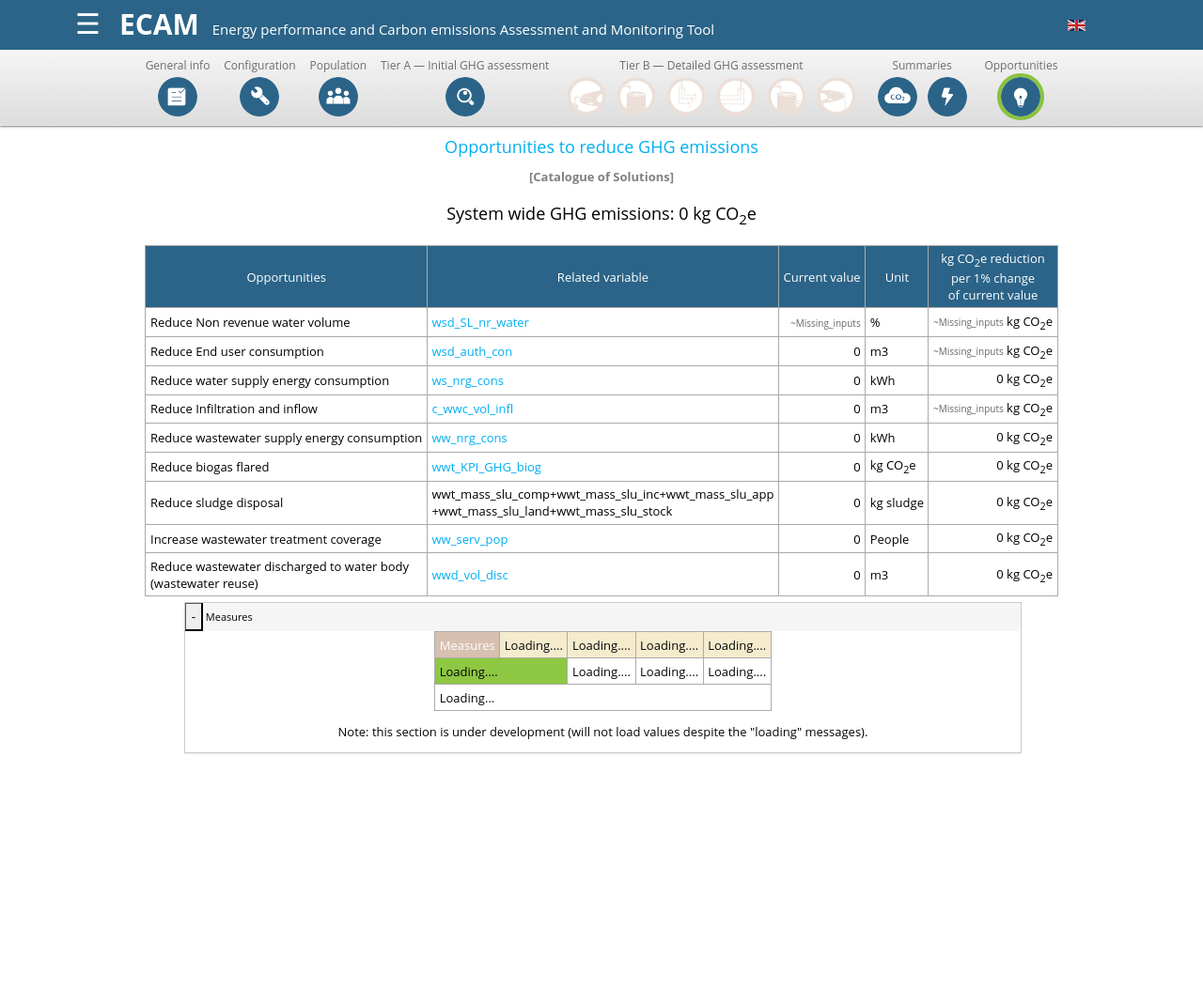
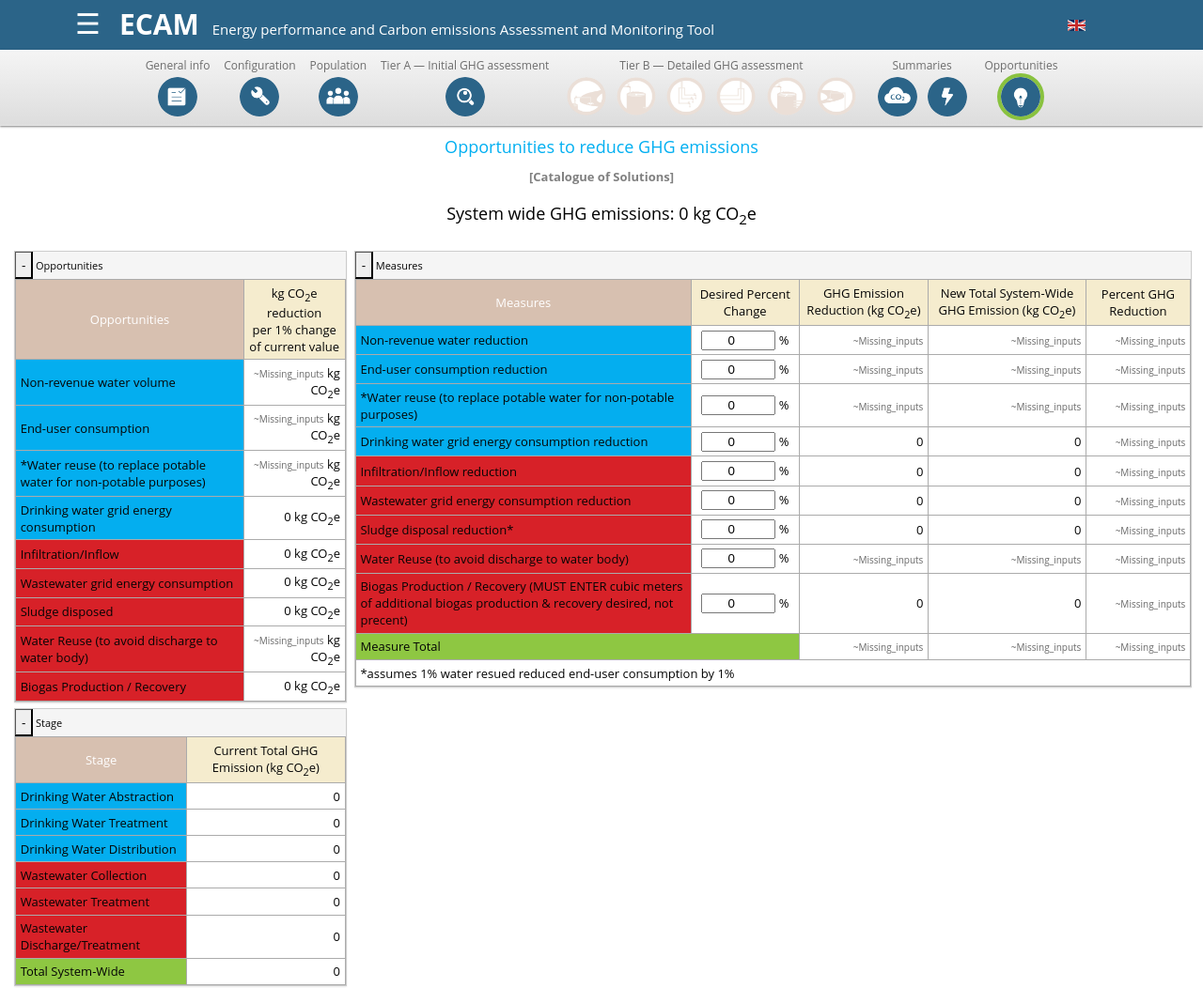
Before and after one commit to icra/ecam, a PHP site: page /opps.php in a window 1280 px wide. Shown: the whole page at 94% size. Before the commit the page ends 803 px from the top, so only its background shows below. Run offline with PHP 8.4, Linux system fonts and the light colour scheme.

Commit message:
#7 rollback to previous opps page

```diff
--- a/opps.php
+++ b/opps.php
@@ -443,11 +443,13 @@
 			opps.g_update_total();
 			updateResult();
 		}
+
 	</script>
+
 	<style>
 		#root #container_TotalGHG {
 			font-size:18px;
-  	}
+  	#}
 
 		.body-title {
 			text-align: left;
@@ -457,6 +459,7 @@
 			text-align: right;
 		}
 	</style>
+
 </head><body onload=init()><center>
 <!--includes-->
 	<!--sidebar--><?php include'sidebar.php'?>
@@ -464,7 +467,8 @@
 	<!--linear--><?php include'linear.php'?>
 <!--/includes-->
 <div style="textAlign: center">
-  <!--title--><h1><?php write('#opps_title')?></h1>
+	<h1>Opportunities to reduce GHG emissions</h1>
+
 	<!-- including link to catalogue of solutions -->
 	<a href="http://www.iwa-network.org/water-climate-energy-solutions/public/"
 		style="font-weight: bold; color: grey;">[Catalogue of Solutions]
@@ -472,156 +476,65 @@
 </div>
 
 <div id=root>
+
 	<!--total ghg indicator-->
 	<p id=container_TotalGHG>
-		<?php write('#System wide GHG emissions')?>:
-		<span id=TotalGHG><?php write('#Loading')?>...</span>
+		System wide GHG emissions:
+		<span id=TotalGHG>Loading...</span>
 		kg CO<sub>2</sub>e
 	</p>
 
-	<!--opps table-->
-	<div>
-		<table id=opps>
+	<!-- div for opps & stage (~30% width) -->
+	<div class="inline" style="width:28%">
+
+		<!-- opps card -->
+		<div class="card" id="opps_table">
+			<?php cardMenu("Opportunities") ?>
+			<table>
+				<thead>
 					<tr>
-				<th><?php write('#Opportunities')?>
-				<th><?php write('#Related variable')?>
-				<th><?php write('#Current value')?>
-				<th><?php write('#Unit')?>
-				<th>kg CO<sub>2</sub>e
-					<?php write('#reduction per 1 percent change of current value')?>
+						<th style="background:#d7bfaf">Opportunities</th>
+						<th id="opps-col-1" style="text-align: center; color: black; background: #f5ecce;">Loading....</th>
+					</tr>
+				</thead>
+				<tbody id="opps-body">
+					<template id="opps-body-template">
 						<tr>
-				<script>
-					//name
-					document.write("<td>Reduce Non revenue water volume <td><a href=variable.php?id=wsd_SL_nr_water>wsd_SL_nr_water</a>");
-					var val=Global.Water.Distribution.wsd_SL_nr_water();
-					var unit=Info.wsd_SL_nr_water.unit;
-					//value + unit
-					document.write("<td align=right>"+format(val)+"<td>"+unit);
-					//1% change in emissions
-					var emissions = 0.01 * Global.Water.Distribution.wsd_SL_ghg_attr();
-					document.write("<td align=right>"+format(emissions)+" kg CO<sub>2</sub>e");
-				</script>
+							<td class="body-title" id="opps-body-title">Loading....</td>
+							<td class="body-ghg" id="opps-body-ghg">Loading....</td>
+						</tr>
+					</template>
+				</tbody>
+			</table>
+		</div>
+
+		<!-- stages card -->
+		<div class="card" id="stage_table">
+			<?php cardMenu("Stage") ?>
+			<table>
+				<thead>
 					<tr>
-				<script>
-					//name
-					document.write("<td>Reduce End user consumption <td><a href=variable.php?id=wsd_auth_con>wsd_auth_con</a>");
-					var val=Global.Water.Distribution.wsd_auth_con;
-					var unit=Info.wsd_auth_con.unit;
-					//value + unit
-					document.write("<td align=right>"+format(val)+"<td>"+unit);
-					//1% change in emissions
-					var emissions = 0.01 * val * Global.Water.Distribution.wsd_KPI_nrg_per_m3() * Global.General.conv_kwh_co2;
-					document.write("<td align=right>"+format(emissions)+" kg CO<sub>2</sub>e");
-				</script>
+						<th style="background:#d7bfaf">Stage</th>
+						<th id="stage-col-1" style="text-align: center; color: black; background: #f5ecce;">Loading....</th>
+					</tr>
+				</thead>
+			  <tbody id="stage-body">
+				  <template id="stage-body-template">
 						<tr>
-				<script>
-					document.write("<td>Reduce water supply energy consumption <td><a href=variable.php?id=ws_nrg_cons>ws_nrg_cons</a>");
-					var val=Global.Water.ws_nrg_cons();
-					var unit=Info.ws_nrg_cons.unit;
-					//value + unit
-					document.write("<td align=right>"+format(val)+"<td>"+unit);
-					//1% change in emissions
-					var emissions = 0.01 * val * Global.General.conv_kwh_co2;
-					document.write("<td align=right>"+format(emissions)+" kg CO<sub>2</sub>e");
-				</script>
+					  	<td class="body-title" id="stage-body-title">Loading....</td>
+							<td class="body-ghg" id="stage-body-ghg">Loading....</td>
+						</tr>
+					</template>
+		 	  </tbody>
+				<tfoot>
 					<tr>
-				<script>
-					//name
-					document.write("<td>Reduce Infiltration and inflow<td><a href=variable.php?id=c_wwc_vol_infl>c_wwc_vol_infl</a>");
-					var val=Global.Waste.Collection.c_wwc_vol_infl();
-					var unit=Info.c_wwc_vol_infl.unit;
-					//value + unit
-					document.write("<td align=right>"+format(val)+"<td>"+unit);
-					//1% change in emissions
-					var emissions = 0.01 * Global.Waste.Collection.wwc_SL_GHG_ii();
-					document.write("<td align=right>"+format(emissions)+" kg CO<sub>2</sub>e");
-				</script>
-			<tr>
-				<script>
-					document.write("<td>Reduce wastewater supply energy consumption <td><a href=variable.php?id=ww_nrg_cons>ww_nrg_cons</a>");
-					var val=Global.Waste.ww_nrg_cons();
-					var unit=Info.ww_nrg_cons.unit;
-					//value + unit
-					document.write("<td align=right>"+format(val)+"<td>"+unit);
-					//1% change in emissions
-					var emissions = 0.01 * val * Global.General.conv_kwh_co2;
-					document.write("<td align=right>"+format(emissions)+" kg CO<sub>2</sub>e");
-				</script>
-			<tr>
-				<script>
-					document.write("<td>Reduce biogas flared<td><a href=variable.php?id=wwt_KPI_GHG_biog>wwt_KPI_GHG_biog</a>");
-					var val=Global.Waste.Treatment.wwt_KPI_GHG_biog();
-					var unit=Info.wwt_KPI_GHG_biog.unit;
-					//value + unit
-					document.write("<td align=right>"+format(val)+"<td>"+unit);
-					//1% change in emissions
-					var emissions = 0.01 * val * Global.Waste.Treatment.wwt_KPI_GHG_biog();
-					document.write("<td align=right>"+format(emissions)+" kg CO<sub>2</sub>e");
-				</script>
-			<tr>
-				<script>
-					document.write("<td>Reduce sludge disposal<td>wwt_mass_slu_comp+wwt_mass_slu_inc+wwt_mass_slu_app<br>+wwt_mass_slu_land+wwt_mass_slu_stock");
-					//value + unit
-					var val=(function(){
-						return Global.Waste.Treatment.wwt_mass_slu_comp +
-									 Global.Waste.Treatment.wwt_mass_slu_inc  +
-									 Global.Waste.Treatment.wwt_mass_slu_app  +
-									 Global.Waste.Treatment.wwt_mass_slu_land +
-									 Global.Waste.Treatment.wwt_mass_slu_stock
-					})();
-					var unit="kg sludge";
-					document.write("<td align=right>"+format(val)+"<td>"+unit);
-					//1% change in emissions
-					//modify inputs, get the value, then restore them
-					Global.Waste.Treatment.wwt_mass_slu_comp *=0.01;
-					Global.Waste.Treatment.wwt_mass_slu_inc  *=0.01;
-					Global.Waste.Treatment.wwt_mass_slu_app  *=0.01;
-					Global.Waste.Treatment.wwt_mass_slu_land *=0.01;
-					Global.Waste.Treatment.wwt_mass_slu_stock*=0.01;
-					var emissions=Global.Waste.Treatment.wwt_KPI_GHG_slu();
-					Global.Waste.Treatment.wwt_mass_slu_comp *=100;
-					Global.Waste.Treatment.wwt_mass_slu_inc  *=100;
-					Global.Waste.Treatment.wwt_mass_slu_app  *=100;
-					Global.Waste.Treatment.wwt_mass_slu_land *=100;
-					Global.Waste.Treatment.wwt_mass_slu_stock*=100;
-					document.write("<td align=right>"+format(emissions)+" kg CO<sub>2</sub>e");
-				</script>
-			<tr>
-				<script>
-					document.write("<td>Increase wastewater treatment coverage<td><a href=variable.php?id=ww_serv_pop>ww_serv_pop</a>");
-					//value + unit
-					var val=Global.Waste.ww_serv_pop;
-					var unit=Info.ww_serv_pop.unit;
-					document.write("<td align=right>"+format(val)+"<td>"+unit);
-					//1% change in emissions
-					var emissions=(function(){
-						//modify serv pop and recalc GHGs that depend on it
-						var ret=Global.Waste.Collection.wwc_KPI_GHG_unt_ch4();
-						ret+=Global.Waste.Collection.wwc_KPI_GHG_unt_n2o();
-						ret+=Global.Waste.Treatment.wwt_KPI_GHG_tre_n2o();
-						Global.Waste.ww_serv_pop*=1.01;
-						ret-=Global.Waste.Collection.wwc_KPI_GHG_unt_ch4();
-						ret-=Global.Waste.Collection.wwc_KPI_GHG_unt_n2o();
-						ret-=Global.Waste.Treatment.wwt_KPI_GHG_tre_n2o();
-						//undo change in serv pop
-						Global.Waste.ww_serv_pop/=1.01;
-						return ret;
-					})();
-					document.write("<td align=right>"+format(emissions)+" kg CO<sub>2</sub>e");
-				</script>
-			<tr>
-				<script>
-					document.write("<td>Reduce wastewater discharged to water body <br>(wastewater reuse)<td><a href=variable.php?id=wwd_vol_disc>wwd_vol_disc</a>");
-					//value + unit
-					var val=Global.Waste.Discharge.wwd_vol_disc;
-					var unit=Info.wwd_vol_disc.unit;
-					document.write("<td align=right>"+format(val)+"<td>"+unit);
-					//1% change in emissions
-					var emissions=0.01 * Global.Waste.Discharge.wwd_KPI_GHG_tre_n2o();
-					document.write("<td align=right>"+format(emissions)+" kg CO<sub>2</sub>e");
-				</script>
+						<td class="footer-title" id="stage-footer-title" style="background: #8cc63f;">Loading....</td>
+						<td class="footer-ghg" id="stage-footer-ghg" style="text-align: right;">Loading....</td>
 					</tr>
+				</tfoot>
 			</table>
+		</div>
+
 	</div>
 
 	<!-- div (~70% width) -->
@@ -669,7 +582,6 @@
 					</tr>
 				</tfoot>
 			</table>
-      <p> Note: this section is under development (will not load values despite the "loading" messages). </p>
 		</div>
 	</div>
 
```
Lines whose indentation alone changed are shown as unchanged.
